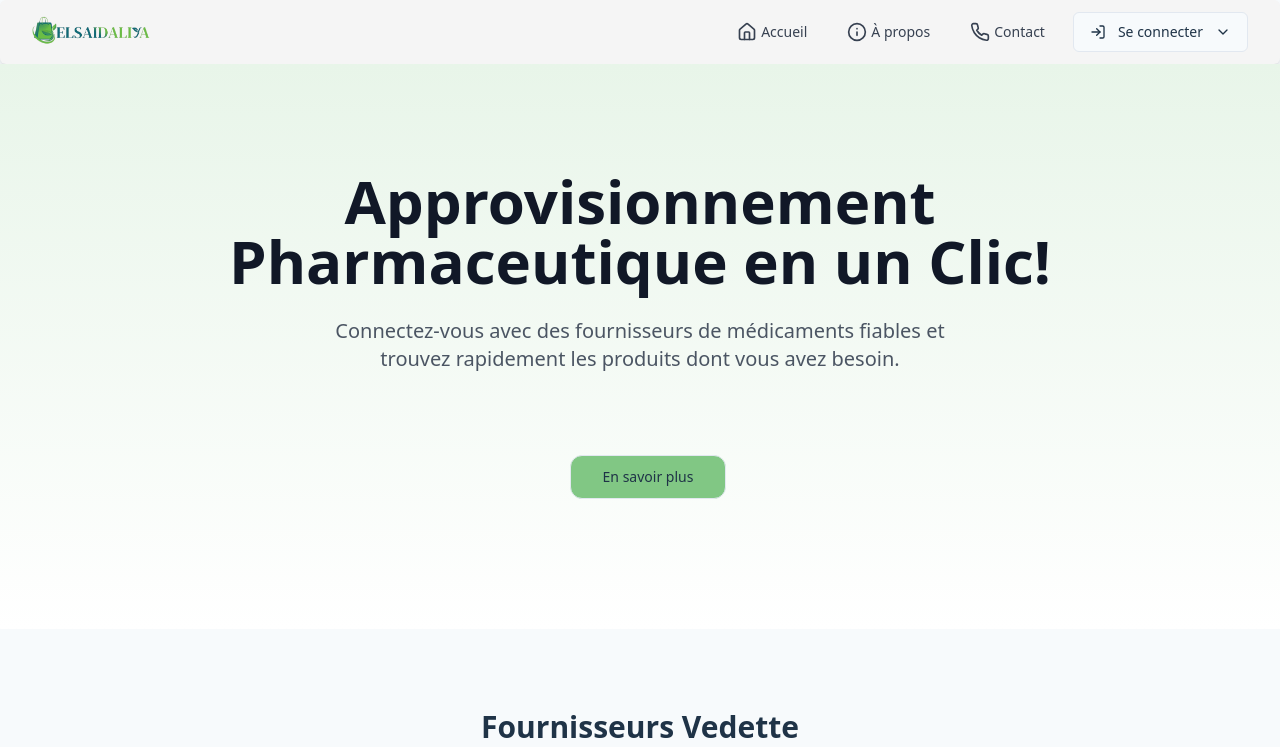
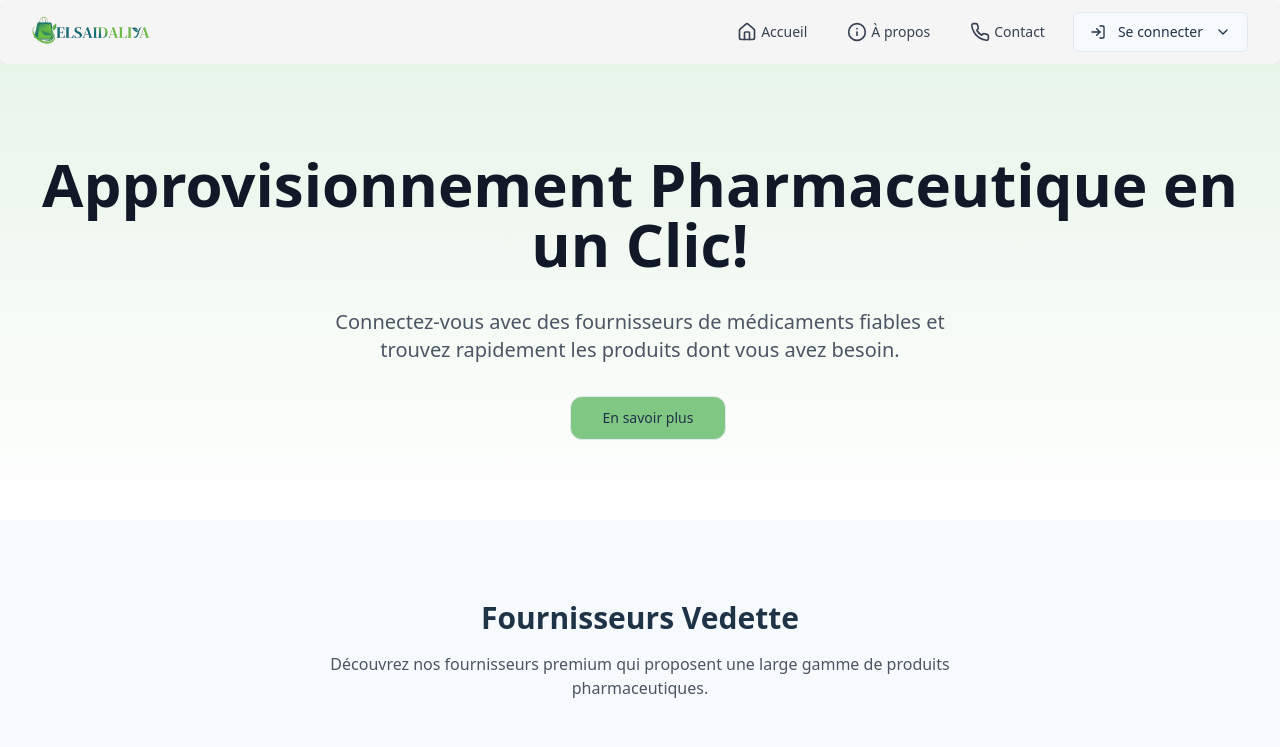
Before and after one commit to Sonia3948/elsaidaliya, a React (Vite) app: page / in a window 1280 px wide. Shown: the top 747 px of the page. Built offline with nearby package versions, Linux system fonts and the light colour scheme; grey boxes are pictures that could not be loaded.

Commit message:
Visual edit in Lovable
Edited UI in Lovable

```diff
--- a/src/pages/Index.tsx
+++ b/src/pages/Index.tsx
@@ -31,7 +31,7 @@ const Index = () => {
       <section className="bg-gradient-to-b from-pharmacy-light to-white">
         <div className="max-w-7xl mx-auto px-4 sm:px-6 lg:px-8 py-12 md:py-20">
           <div className="text-center">
-            <h1 className="text-4xl text-gray-900 mb-6 my-[25px] px-[20px] py-[2px] mx-[60px] font-bold md:text-6xl">Approvisionnement Pharmaceutique en un Clic!</h1>
+            <h1 className="text-4xl text-gray-900 mb-6 font-bold md:text-6xl mx-0 py-[10px] my-0 px-[5px]">Approvisionnement Pharmaceutique en un Clic!</h1>
             <p className="text-lg md:text-xl text-gray-600 mb-8 max-w-2xl mx-auto">
               Connectez-vous avec des fournisseurs de médicaments fiables et trouvez rapidement les produits dont vous avez besoin.
             </p>
@@ -40,7 +40,7 @@ const Index = () => {
 
               </Link>
               <Link to="/about">
-                <Button size="lg" variant="outline" className="rounded-xl bg-pharmacy-accent my-[50px]">
+                <Button size="lg" variant="outline" className="rounded-xl bg-pharmacy-accent my-0">
                   En savoir plus
                 </Button>
               </Link>
```
